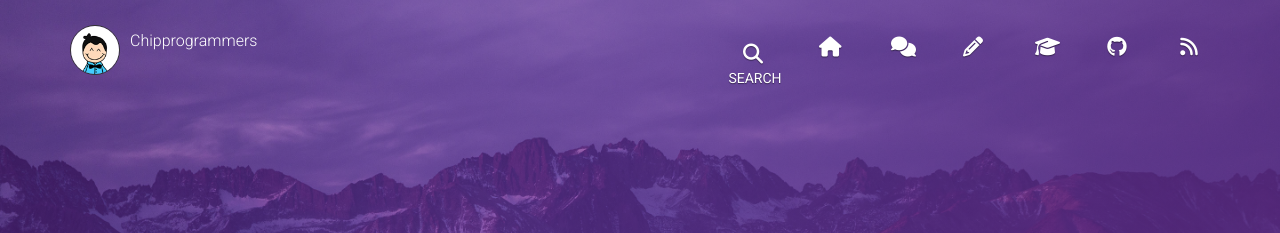
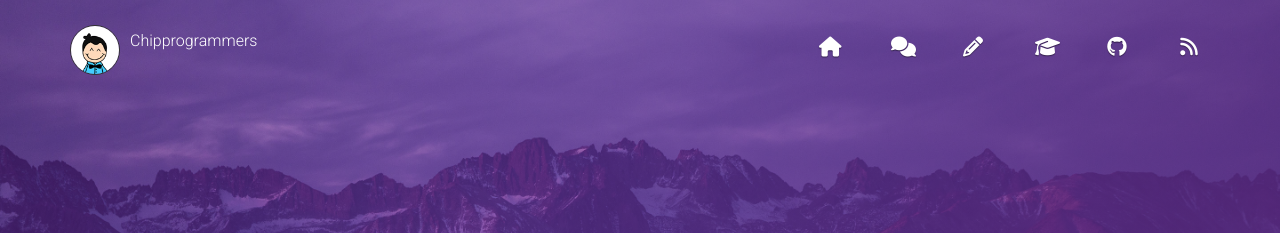
Before and after one commit to tip4programs/imbue, a Jekyll site: the page built from index.html, in a window 1280 px wide. Shown: the top 233 px of the page. Built offline with Jekyll 4.4.1, drawn with Linux system fonts in a browser that asks for light colours; nearby versions of some CDN libraries; the list of posts is cut into pages by our own code.

Commit message:
Update navbar.html

```diff
--- a/_includes/navbar.html
+++ b/_includes/navbar.html
@@ -23,7 +23,7 @@
 	    </div>
 	    <div class="collapse navbar-collapse" id="navigation-index">
 	    	<ul class="nav navbar-nav navbar-right">
-		<li>
+		<!-- <li>
 		 <a href="javascript:void(0);" data-toggle="search" class="hidden-xs">
                       <i class="fa fa-search"></i>
                        <p>Search</p>
@@ -34,9 +34,14 @@
                  </div>
 	         </form>
 			<ul class="super-search__results" id="results-container"></ul>
-		 </li>
+		 </li> -->
+			<li>
+				<a rel="tooltip" title="{{ search }}" data-placement="bottom" href="{{ /imbue/search.md }}" class="btn btn-white btn-simple btn-just-icon">
+				<i class="fa {{ search }}"></i>
+				</a>
+					</li>
 			{% for y in site.data.navigation %}
-				<li>
+			<li>
 				<a rel="tooltip" title="{{ y.tooltip }}" data-placement="bottom" href="{{ y.url }}" class="btn btn-white btn-simple btn-just-icon">
 				<i class="fa {{ y.icon }}"></i>
 				</a>
```
